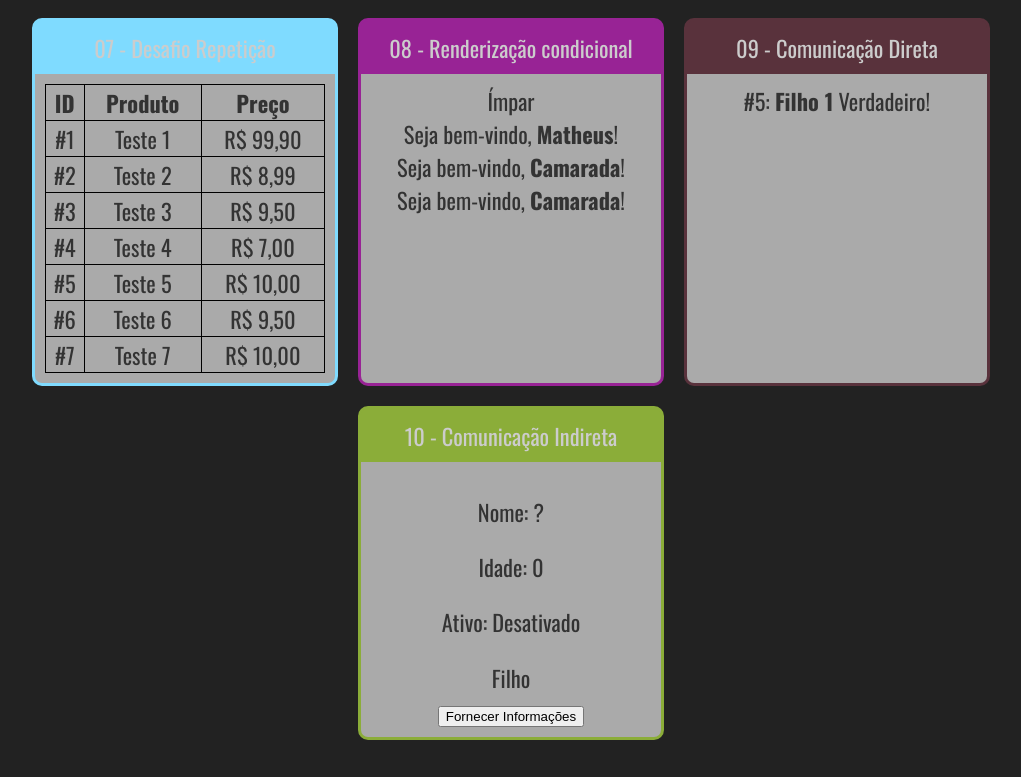
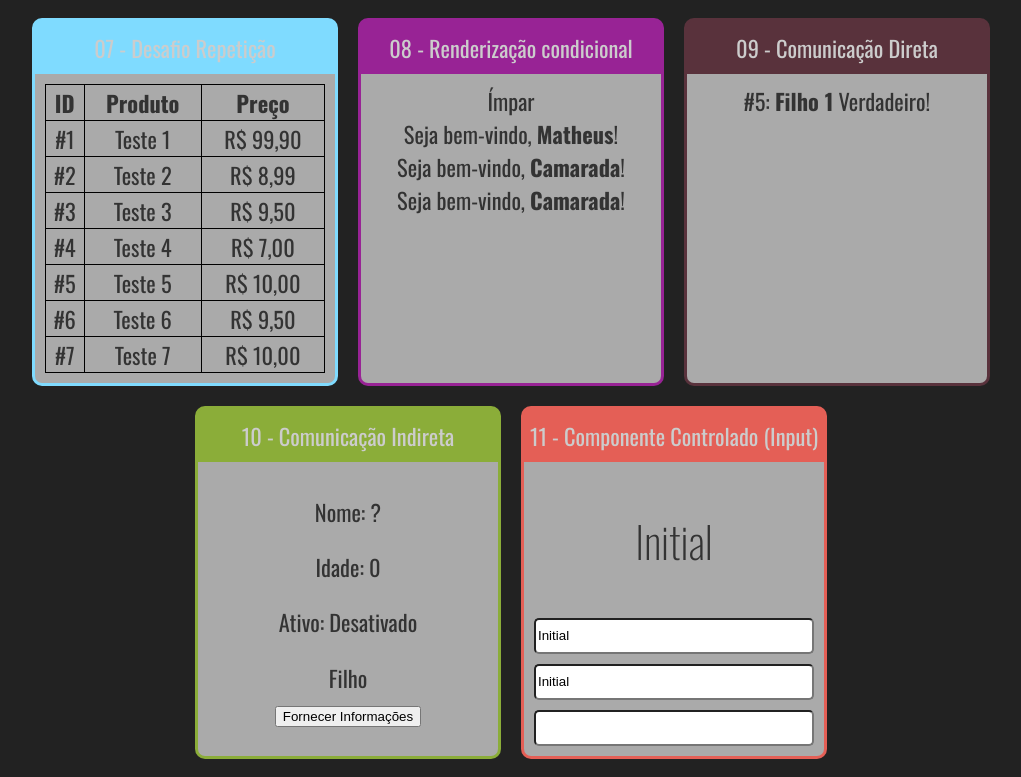
Before and after one commit to matheusrf96/fundamentos-react, a React (Create React App) app: page / in a window 1280 px wide. Shown: the part 972-1749 px from the top of the page, without its empty margins (129-1150 px from the left). Built offline with nearby package versions, Linux system fonts and the light colour scheme.

Commit message:
Controlled, uncontrolled and read only components

```diff
--- a/src/App.jsx
+++ b/src/App.jsx
@@ -12,6 +12,7 @@
 import UserInfo from './components/conditional/UserInfo'
 import DiretaPai from './components/communication/DiretaPai'
 import IndiretaPai from './components/communication/IndiretaPai'
+import Input from './components/forms/Input'
 
 import Card from './components/layout/Card'
 
@@ -74,6 +75,10 @@
                 <Card title="10 - Comunicação Indireta" color="#8BAD39">
                     <IndiretaPai />
                 </Card>
+
+                <Card title="11 - Componente Controlado (Input)" color="#E45F56">
+                    <Input />
+                </Card>
             </div>
         </div>
     )
--- /dev/null
+++ b/src/components/forms/Input.css
@@ -0,0 +1,14 @@
+.input-card {
+    font-size: 1.8rem;
+}
+
+.input-box {
+    display: flex;
+    flex-direction: column;
+}
+
+.input {
+    margin-top: 10px;
+    height: 30px;
+    border-radius: 5px;
+}
--- /dev/null
+++ b/src/components/forms/Input.jsx
@@ -0,0 +1,24 @@
+import React, { useState } from 'react'
+
+import './Input.css'
+
+const Input = (props) => {
+    const [value, setValue] = useState('Initial')
+
+    const inputChange = (e) => {
+        setValue(e.target.value)
+    }
+
+    return (
+        <div className="input-card">
+            <h2>{ value }</h2>
+            <div className="input-box">
+                <input value={ value } onChange={ inputChange } className="input" />
+                <input value={ value } readOnly className="input" />
+                <input value={ undefined } className="input" />
+            </div>
+        </div>
+    )
+}
+
+export default Input
```
